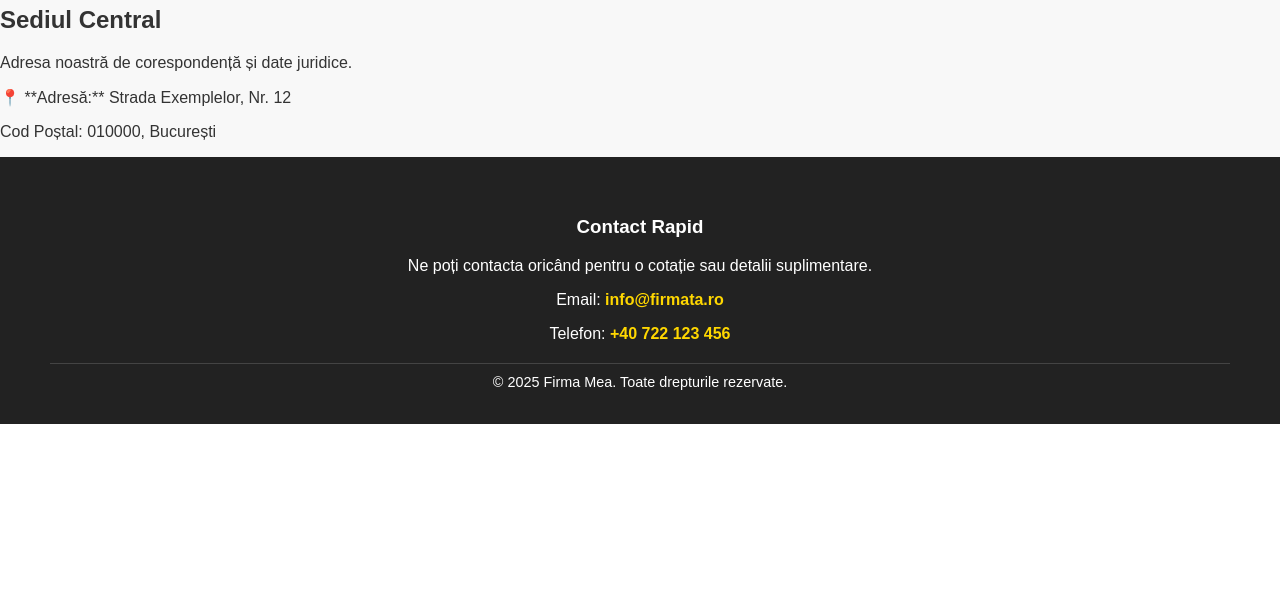
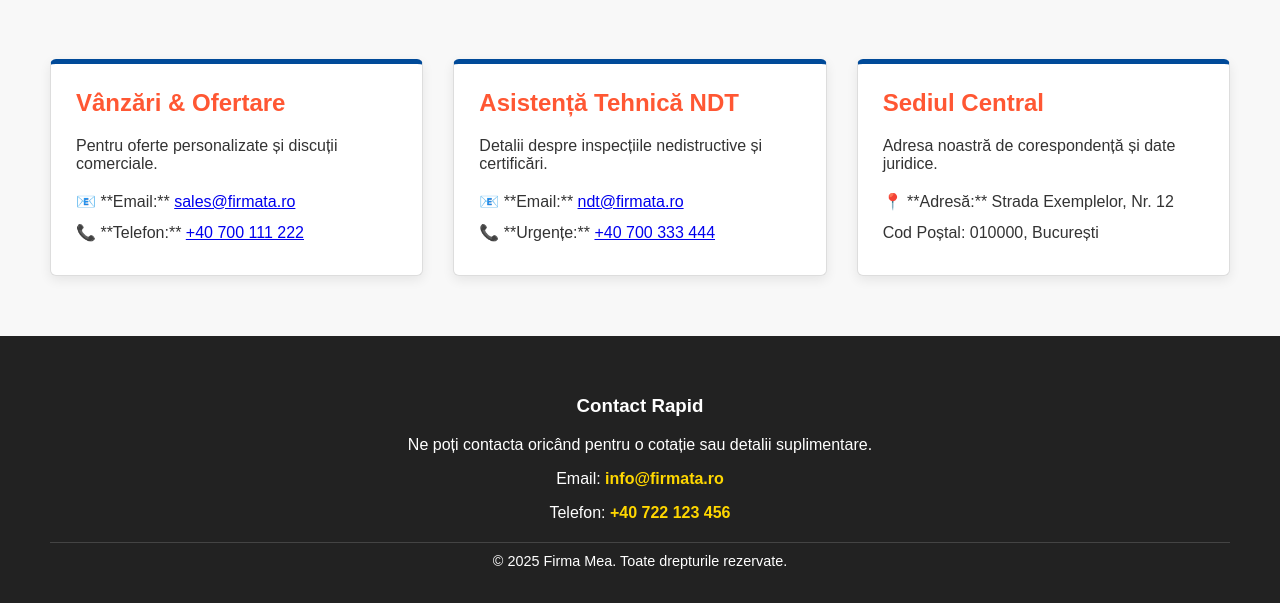
Before and after one commit to HereHoldMyBeer/website, a PHP site: page /contact.html in a window 1280 px wide. Shown: the part 469-1072 px from the top of the page. Before the commit the page ends 893 px from the top, so only its background shows below. Run offline with PHP 8.4, Linux system fonts and the light colour scheme.

Commit message:
Add styles for contact page layout and design
Added styles for the contact page, including layout and design elements.

```diff
--- a/style.css
+++ b/style.css
@@ -185,3 +185,81 @@
         padding: 40px 20px;
     }
 }
+
+
+
+
+/* --- Stiluri Specifice Paginii de Contact --- */
+
+/* Fundal NDT pentru secțiunea principală de contact */
+.contact-page-hero {
+    /* Schimbă linkul de mai jos cu o imagine NDT relevantă */
+    background: url('https://picsum.photos/1200/500?random=1') center center/cover no-repeat;
+    /* Imagini tipice NDT: inspectii cu ultrasunete, radiografii, tevi, structuri metalice */
+    color: white;
+    padding: 80px 50px;
+    min-height: 250px;
+    display: flex;
+    flex-direction: column;
+    justify-content: center;
+    position: relative;
+    text-align: center;
+}
+
+/* Suprapunere (overlay) pentru fundalul NDT */
+.contact-page-hero::before {
+    content: '';
+    position: absolute;
+    top: 0;
+    left: 0;
+    right: 0;
+    bottom: 0;
+    background-color: rgba(0, 0, 0, 0.5); /* Strat mai întunecat pentru lizibilitate */
+    z-index: 1;
+}
+
+.contact-header-content {
+    position: relative;
+    z-index: 2;
+}
+
+.contact-header-content h1 {
+    font-size: 3em;
+    color: white; /* Titlu alb pe fundalul NDT */
+}
+
+/* Grid-ul pentru Chenarele de Contact */
+.contact-details-grid {
+    display: grid;
+    grid-template-columns: repeat(auto-fit, minmax(300px, 1fr)); /* Aranjează chenarele */
+    gap: 30px;
+    padding: 60px 50px;
+    max-width: 1200px;
+    margin: 0 auto;
+}
+
+.contact-box {
+    background-color: white;
+    border: 1px solid #ddd;
+    border-top: 5px solid #004a99; /* Linie albastră sus */
+    padding: 25px;
+    border-radius: 6px;
+    box-shadow: 0 4px 12px rgba(0, 0, 0, 0.08);
+    transition: transform 0.3s;
+}
+
+.contact-box:hover {
+    transform: translateY(-5px);
+}
+
+.contact-box h2 {
+    color: #ff5733; /* Culoare accent */
+    font-size: 1.5em;
+    margin-top: 0;
+    text-align: left;
+}
+
+.data-line {
+    margin: 5px 0;
+    line-height: 1.6;
+}
```
